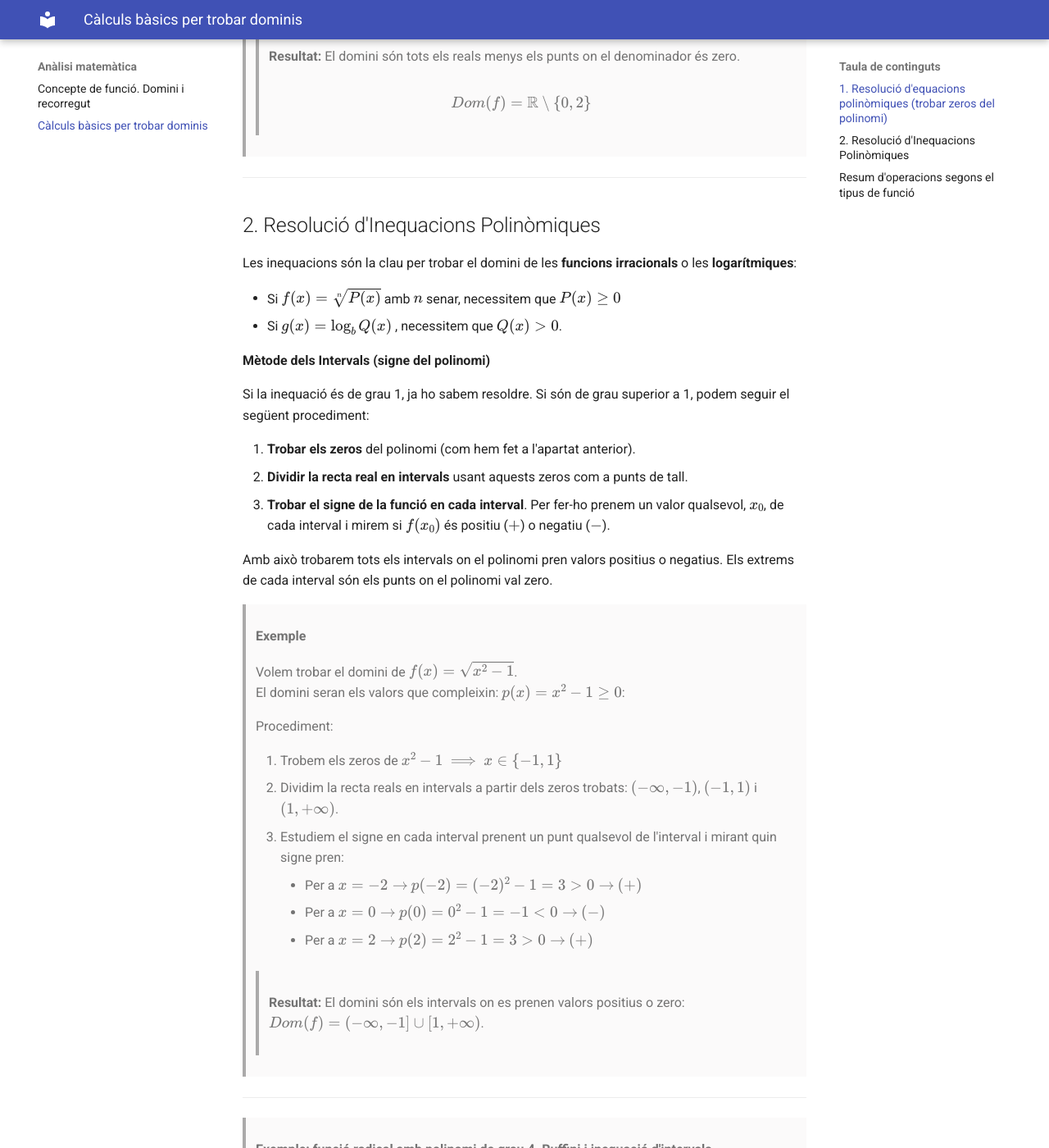
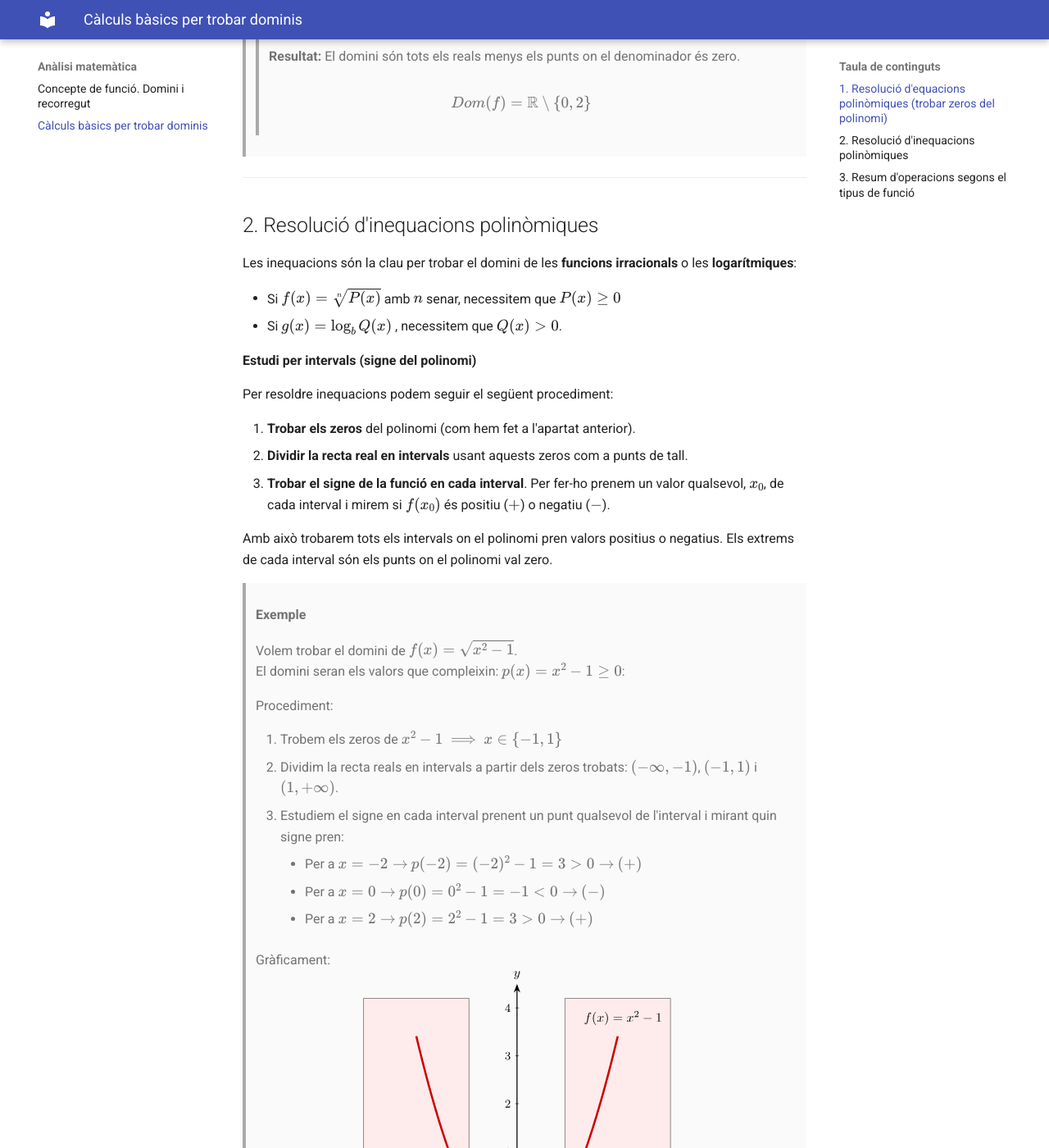
Before and after one commit to irazuzta/MatematiquesBat, an MkDocs documentation site: the page built from docs/analisi/02_eines_calcul_dominis.md, in a window 1280 px wide and 1400 px high, scrolled down 1814 px. Shown: the whole window at 82% size. Built offline with MkDocs 1.6.1 and Material for MkDocs 9.7.7, drawn with Linux system fonts in a browser that asks for light colours; some of the changed text lies outside the part shown.

Commit message:
Anàlisi. Càlcul de domini

```diff
--- a/docs/analisi/02_eines_calcul_dominis.md
+++ b/docs/analisi/02_eines_calcul_dominis.md
@@ -53,16 +53,16 @@
 
 ---
 
-## 2. Resolució d'Inequacions Polinòmiques
+## 2. Resolució d'inequacions polinòmiques
 
 Les inequacions són la clau per trobar el domini de les **funcions irracionals** o les **logarítmiques**:
 
 * Si $f(x) = \sqrt[n]{P(x)}$ amb $n$ senar, necessitem que $P(x) \ge 0$
 * Si $g(x) = \log_b{Q(x)}$ , necessitem que $Q(x) > 0$.
 
-**Mètode dels Intervals (signe del polinomi)**
+**Estudi per intervals (signe del polinomi)**
 
-Si la inequació és de grau 1, ja ho sabem resoldre. Si són de grau superior a 1, podem seguir el següent procediment:
+Per resoldre inequacions podem seguir el següent procediment:
 
 1. **Trobar els zeros** del polinomi (com hem fet a l'apartat anterior).
 2. **Dividir la recta real en intervals** usant aquests zeros com a punts de tall.
@@ -85,8 +85,10 @@
     * Per a $x = 0\rightarrow$ $p(0)=0^2 - 1 = -1 < 0 \rightarrow$ $(-)$
     * Per a $x = 2\rightarrow$ $p(2)=2^2 - 1 = 3 > 0\rightarrow$ $(+)$
 
+>Gràficament:
+>![Domini i recorregut](../img/analisi/domini1.svg){width=65%}
 >> **Resultat:** El domini són els intervals on es prenen valors positius o zero: $Dom(f) = (-\infty, -1] \cup [1, +\infty)$.
-{: .quote-exemple}
+
 
 ---
 
@@ -127,23 +129,26 @@
 
 >| Interval | Punt de prova | Substitució en $P(x)$ | Signe | Inclòs? |
 >| :--- | :--- | :--- | :--- | :--- |
->| $(-\infty, -2)$ | $x = -3$ | $(-3)^4 \dots = 48$ | **+** | **SÍ** |
->| $(-2, -1)$ | $x = -1.5$ | $(-1.5)^4 \dots = -1.3$ | **-** | NO |
->| $(-1, 1)$ | $x = 0$ | $0^4 \dots = 6$ | **+** | **SÍ** |
->| $(1, 3)$ | $x = 2$ | $2^4 \dots = -12$ | **-** | NO |
->| $(3, +\infty)$ | $x = 4$ | $4^4 \dots = 90$ | **+** | **SÍ** |
+>| $(-\infty, -2)$ | $x = -3$ | $P(-3) = 48$ | **$+$** | **SÍ** |
+>| $(-2, -1)$ | $x = -1.5$ | $P(-1.5) = -1.3$ | **$-$** | NO |
+>| $(-1, 1)$ | $x = 0$ | $P(0) = 6$ | **$+$** | **SÍ** |
+>| $(1, 3)$ | $x = 2$ | $P(2) =-12$ | **$-$** | NO |
+>| $(3, +\infty)$ | $x = 4$ | $P(4) = 90$ | **$+$** | **SÍ** |
 
-
+>Gràficament:
+>![Domini i recorregut](../img/analisi/domini2.svg){width=65%}
 
 > >**Resultat:**
 > >
-> >Unim els intervals on el signe és positiu (on existeix l'arrel).
+> >Unim els intervals on el signe és positiu o zero (on existeix l'arrel).
 > >
 > >$$Dom(f) = (-\infty, -2] \cup [-1, 1] \cup [3, +\infty)$$
+>
+>
 
 ---
 
-## Resum d'operacions segons el tipus de funció
+## 3. Resum d'operacions segons el tipus de funció
 | Tipus de Funció | Condició de Domini | Operació Matemàtica |
 | :--- | :--- | :--- |
 | **Racional**: $\displaystyle\frac{Q(x)}{P(x)}$ | $P(x) \neq 0$ | Equació |
```
Also changed, not shown: docs/img/analisi/domini1.svg (added), docs/img/analisi/domini2.svg (added).
